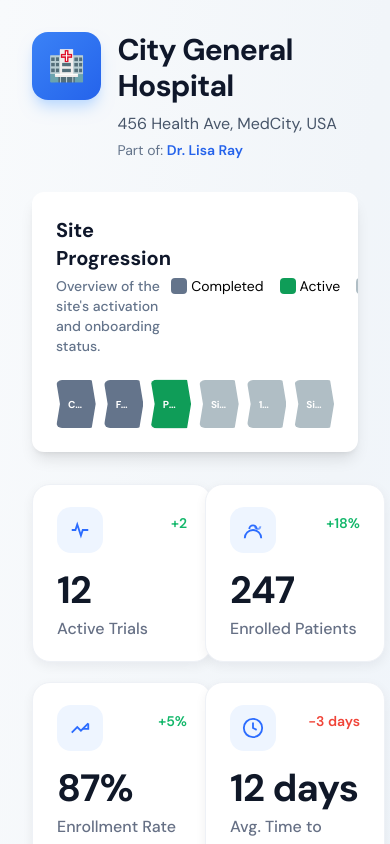
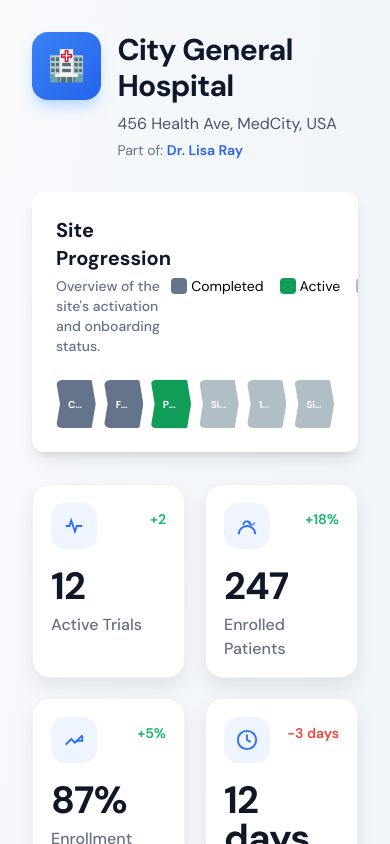
Before and after one commit to ashwinchembu/Enterprisehealthcaredashboarddesign, a Vue app in the folder vue-dashboard/: page / in a window 390 px wide. Shown: the top 844 px of the page. Built offline with nearby package versions, Linux system fonts and the light colour scheme.

Commit message:
Update MetricCard styling for responsive layout

```diff
--- a/vue-dashboard/src/components/MetricCard.vue
+++ b/vue-dashboard/src/components/MetricCard.vue
@@ -67,10 +67,12 @@ const deltaClass = computed(() => {
   background: #fff;
   border: 1px solid #eef1f6;
   border-radius: 18px;
-  padding: 22px 24px 20px;
-  box-shadow: 0 4px 12px rgba(16, 24, 40, 0.06);
-  flex: 1;
-  min-width: 180px;
+  padding: 18px 18px 16px;
+  box-shadow: 0 10px 18px rgba(16, 24, 40, 0.08);
+
+  /* responsive-friendly */
+  width: 100%;
+  min-width: 0;
 }
 
 .kpi-top {
```
